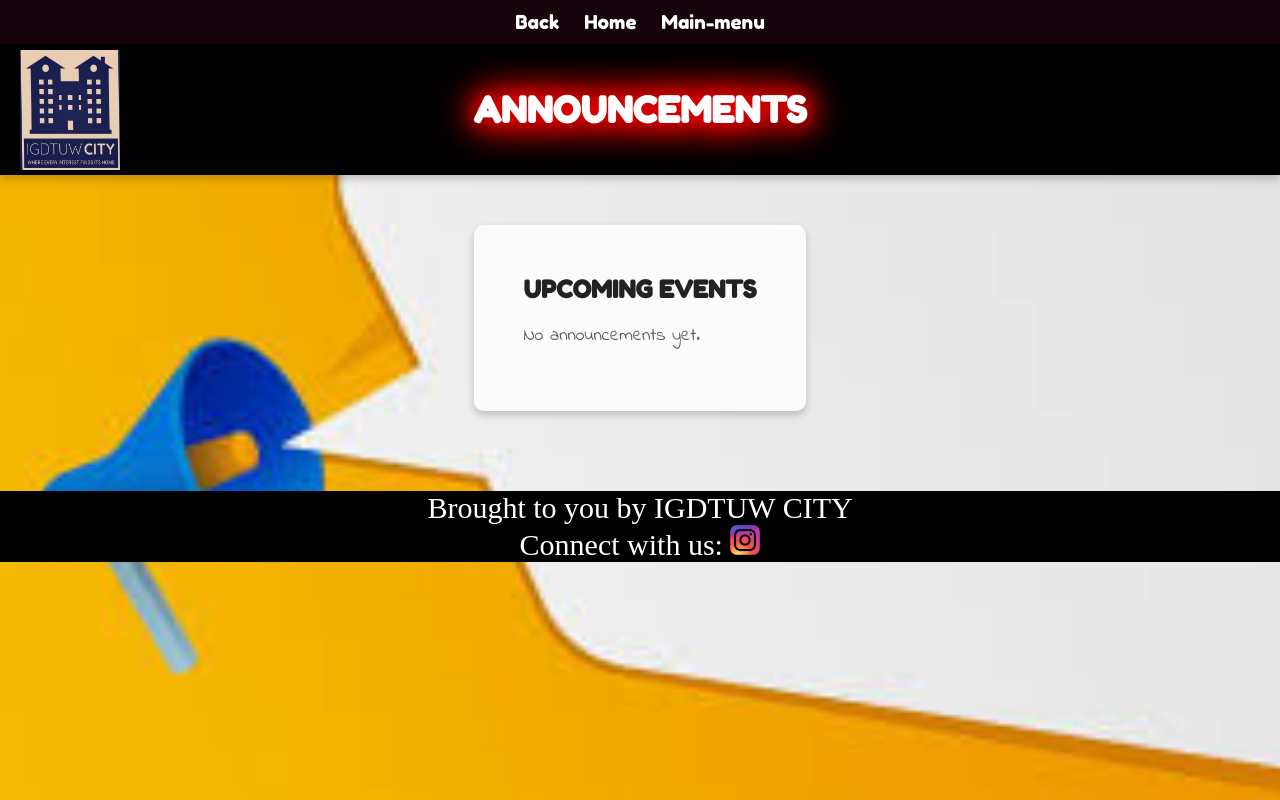
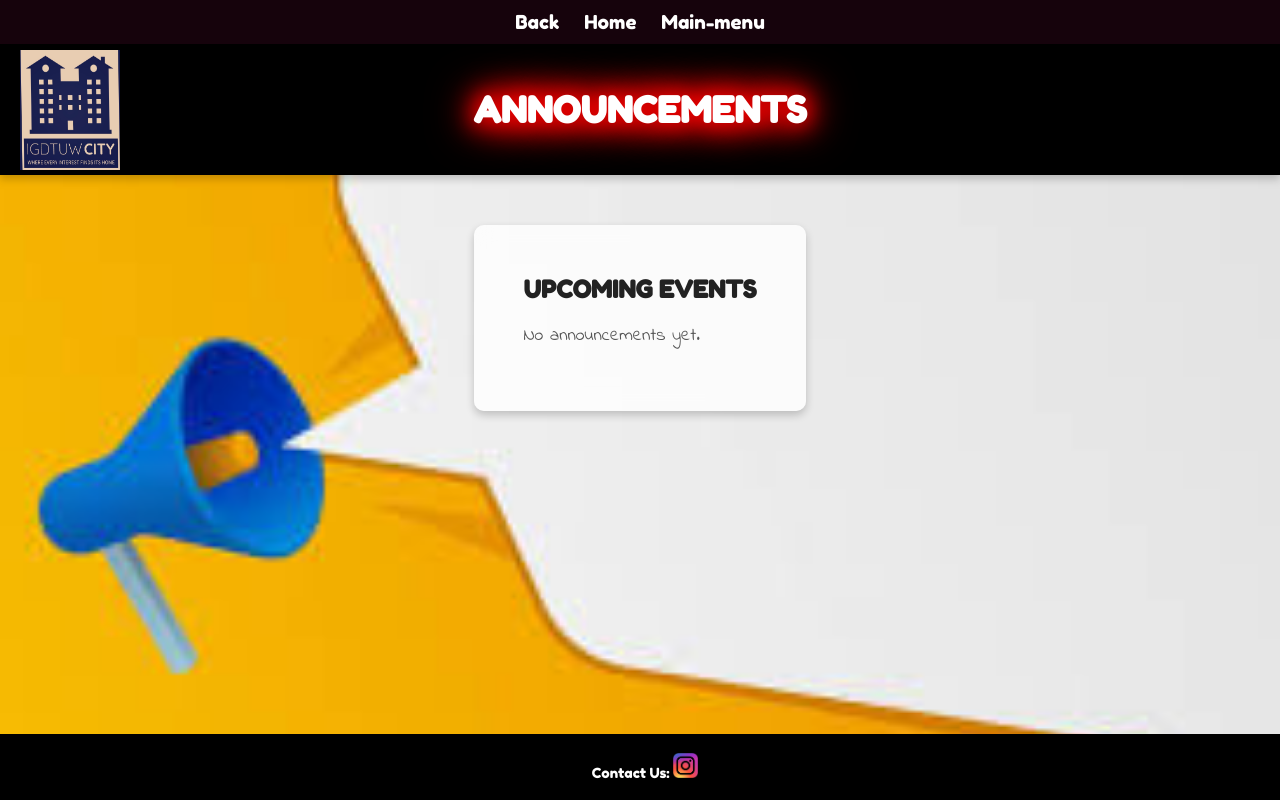
Before and after one commit to IGDTUWCITY/IGDTUW_CITY, a plain HTML site: page announcementRobolution.html in a window 1280 px wide. Drawn offline with Linux system fonts and the light colour scheme.

Commit message:
Update announcementRobolution.html

```diff
--- a/announcementRobolution.html
+++ b/announcementRobolution.html
@@ -33,13 +33,8 @@
             </div> -->
         </div>
     </div>
-    <div class="our_ig">
-    Brought to you by IGDTUW CITY
-<br>
-Connect with us:
-<a href="https://www.instagram.com/igdtuw_city/"><img
-    src="insta.png" alt="" width="30px"></a>
-
-</div>
+    <div class="footer-bar">
+        <p>Contact Us: <a href="https://www.instagram.com/igdtuw_city/"><img src="insta.png" alt="" height="25px" width="25px"></a></p>
+    </div>
 </body>
 </html>
```
